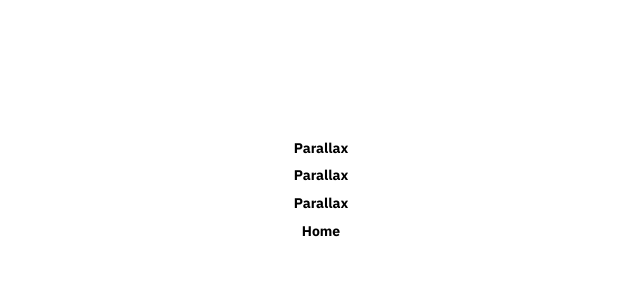
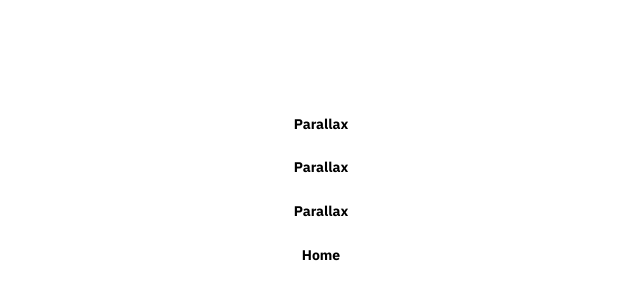
Before and after one commit to arniebradfo/bradford-digital-5, a Next.js app: page /components in a window 1280 px wide. Shown: the part 210-510 px from the top of the page, without its empty margins (319-959 px from the left). Built offline with nearby package versions, Linux system fonts and the light colour scheme.

Commit message:
rename classNameInside

```diff
--- a/app/components/LinkButton.module.css
+++ b/app/components/LinkButton.module.css
@@ -27,3 +27,7 @@
   z-index: -1;
   pointer-events: none;
 }
+
+.LinkButtonTestInside {
+  padding: 8px 16px;
+}
--- a/app/components/LinkButton.tsx
+++ b/app/components/LinkButton.tsx
@@ -10,13 +10,13 @@ import { jCN } from "../utils/joinClassNames";
 const MotionLink = motion(Link);
 
 export type LinkButtonProps = React.ComponentProps<typeof MotionLink> & {
-  insideClassName?: string;
+  classNameInside?: string;
 };
 
 export const LinkButton: React.FC<LinkButtonProps> = ({
   children,
   className,
-  insideClassName,
+  classNameInside,
   ...props
 }) => {
   const elementRef = useRef<HTMLDivElement>(null);
@@ -88,7 +88,7 @@ export const LinkButton: React.FC<LinkButtonProps> = ({
         }}
       />
       <motion.div
-        className={jCN([insideClassName])}
+        className={jCN([classNameInside])}
         style={{
           x: magneticTranslateX,
           y: magneticTranslateY,
--- a/app/components/ProjectLinkButton.tsx
+++ b/app/components/ProjectLinkButton.tsx
@@ -28,7 +28,7 @@ export const ProjectLinkButton: React.FC<ProjectLinkButtonProps> = ({
 }) => (
   <LinkButton
     className={jCN([className, style.Layout])}
-    insideClassName={style.InsideLayout}
+    classNameInside={style.InsideLayout}
     {...props}
   >
     <div className={style.ImageWrapper}>
--- a/app/components/page.tsx
+++ b/app/components/page.tsx
@@ -1,5 +1,6 @@
 import Link from "next/link";
 import { LinkButton } from "./LinkButton";
+import style from "./LinkButton.module.css";
 
 export default function Page() {
   return (
@@ -16,10 +17,10 @@ export default function Page() {
         gap: 8,
       }}
     >
-      <LinkButton href={'#'}>Parallax</LinkButton>
-      <LinkButton href={'#'}>Parallax</LinkButton>
-      <LinkButton href={'#'}>Parallax</LinkButton>
-      <LinkButton href={'/'}>Home</LinkButton>
+      <LinkButton className={style.LinkButtonTestInside} href={'#'}>Parallax</LinkButton>
+      <LinkButton className={style.LinkButtonTestInside} href={'#'}>Parallax</LinkButton>
+      <LinkButton className={style.LinkButtonTestInside} href={'#'}>Parallax</LinkButton>
+      <LinkButton className={style.LinkButtonTestInside} href={'/'}>Home</LinkButton>
     </div>
   );
 }
--- a/app/views/NavLinks.tsx
+++ b/app/views/NavLinks.tsx
@@ -19,7 +19,7 @@ export const NavLinks: React.FC<React.ComponentProps<"div">> = ({
             /
           </Txt>
         )}
-        <LinkButton insideClassName={style.NavLinkInside} {...linkProps} />
+        <LinkButton classNameInside={style.NavLinkInside} {...linkProps} />
       </Fragment>
     ))}
   </nav>
```
